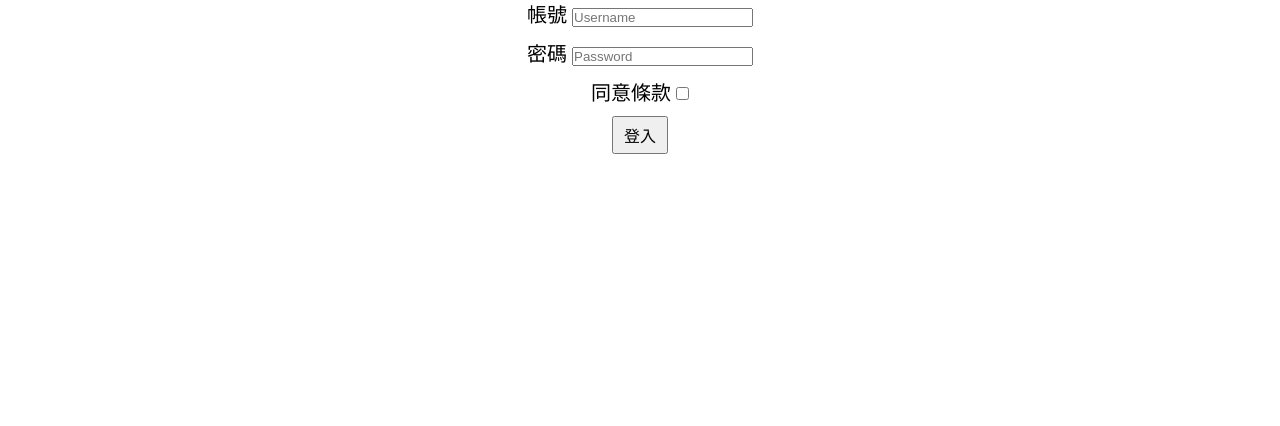
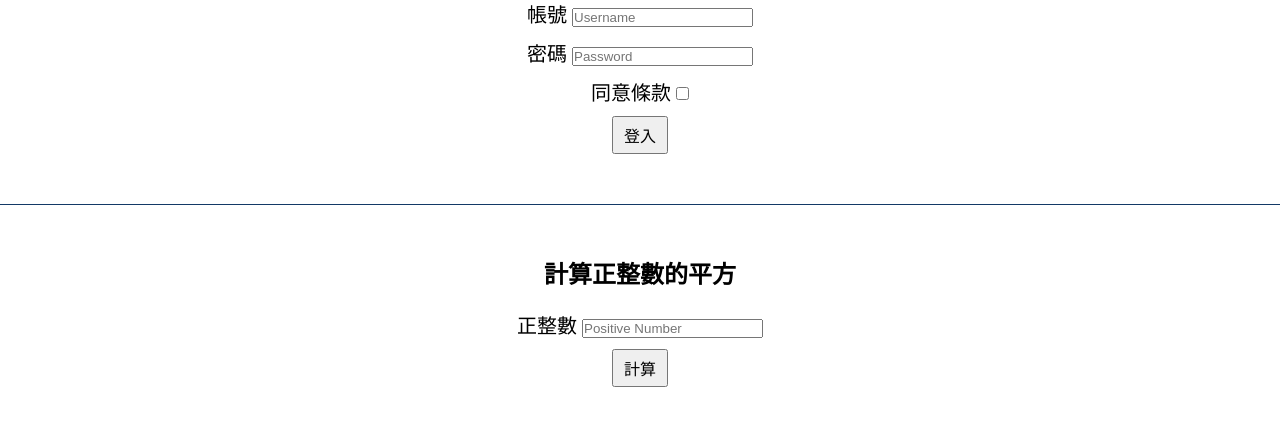
Before and after one commit to hjolie/wehelp5, a FastAPI app: page / in a window 1280 px wide. Shown: the part 212-638 px from the top of the page. Run offline with FastAPI, Linux system fonts and the light colour scheme.

Commit message:
week4 task4 completed

```diff
--- a/week4/main.py
+++ b/week4/main.py
@@ -54,3 +54,8 @@ async def get_signout(session: dict = Depends(get_session)):
 @app.get("/error")
 async def get_error(request: Request, message: str):
     return templates.TemplateResponse("error.html", {"request": request, "message": message})
+
+@app.get("/square/{number}")
+async def get_square(request: Request, number: int):
+    squared_number = number ** 2
+    return templates.TemplateResponse("square.html", {"request": request, "squared_number": squared_number})
--- a/week4/static/script.js
+++ b/week4/static/script.js
@@ -7,3 +7,19 @@ signinBtn.addEventListener("click", (e) => {
         e.preventDefault();
     }
 });
+
+const calculatorForm = document.getElementById("calculator-form");
+const numberInput = document.getElementById("number");
+const calculatorBtn = document.getElementById("calculator-btn");
+
+calculatorBtn.addEventListener("click", (e) => {
+    e.preventDefault();
+
+    let number = parseFloat(numberInput.value);
+
+    if (isNaN(number) || number <= 0) {
+        alert("Please enter a positive number.");
+    } else {
+        window.location.href = `http://127.0.0.1:8000/square/${number}`;
+    }
+});
--- a/week4/static/style.css
+++ b/week4/static/style.css
@@ -30,6 +30,12 @@ form {
     align-items: center;
 }
 
+#signin-form {
+    margin-bottom: 50px;
+    padding-bottom: 50px;
+    border-bottom: #133966 solid 1px;
+}
+
 .input-container {
     margin-bottom: 10px;
     font-size: 20px;
--- a/week4/templates/home.html
+++ b/week4/templates/home.html
@@ -1,7 +1,7 @@
 {% extends "base.html" %} {% block content %}
 <h1>歡迎光臨，請輸入帳號密碼</h1>
 <h2>登入系統</h2>
-<form action="/signin" id="form" method="post">
+<form action="/signin" id="signin-form" method="post">
     <div class="input-container">
         <label for="username">帳號</label>
         <input
@@ -26,4 +26,18 @@
     </div>
     <button type="submit" id="signin-btn">登入</button>
 </form>
+
+<h2>計算正整數的平方</h2>
+<form id="calculator-form">
+    <div class="input-container">
+        <label for="number">正整數</label>
+        <input
+            type="number"
+            name="number"
+            id="number"
+            placeholder="Positive Number"
+        />
+    </div>
+    <button type="submit" id="calculator-btn">計算</button>
+</form>
 {% endblock%}
--- /dev/null
+++ b/week4/templates/square.html
@@ -0,0 +1,4 @@
+{% extends "base.html" %} {% block content %}
+<h1>正整數平方計算結果</h1>
+<h2>{{squared_number}}</h2>
+{% endblock%}
```
